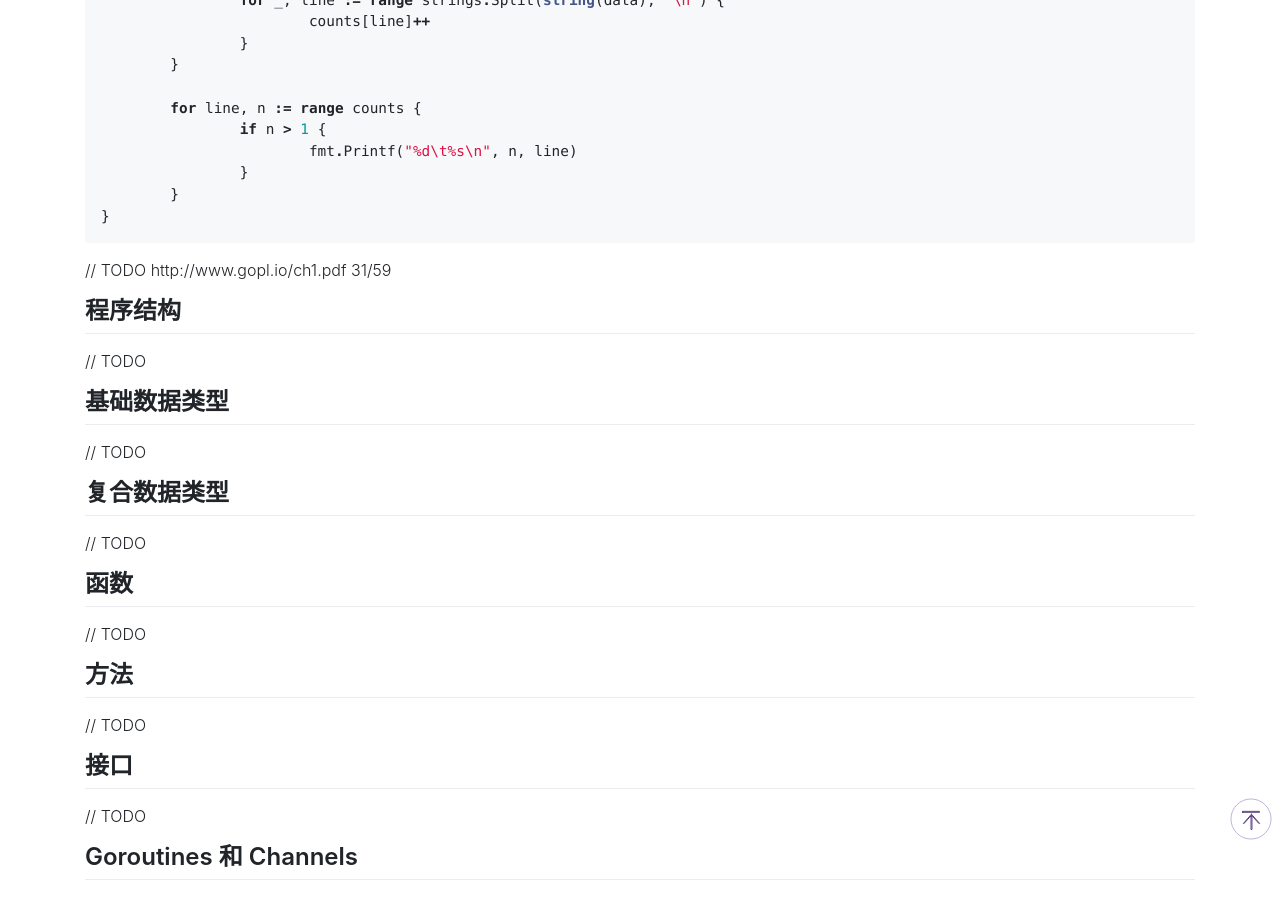
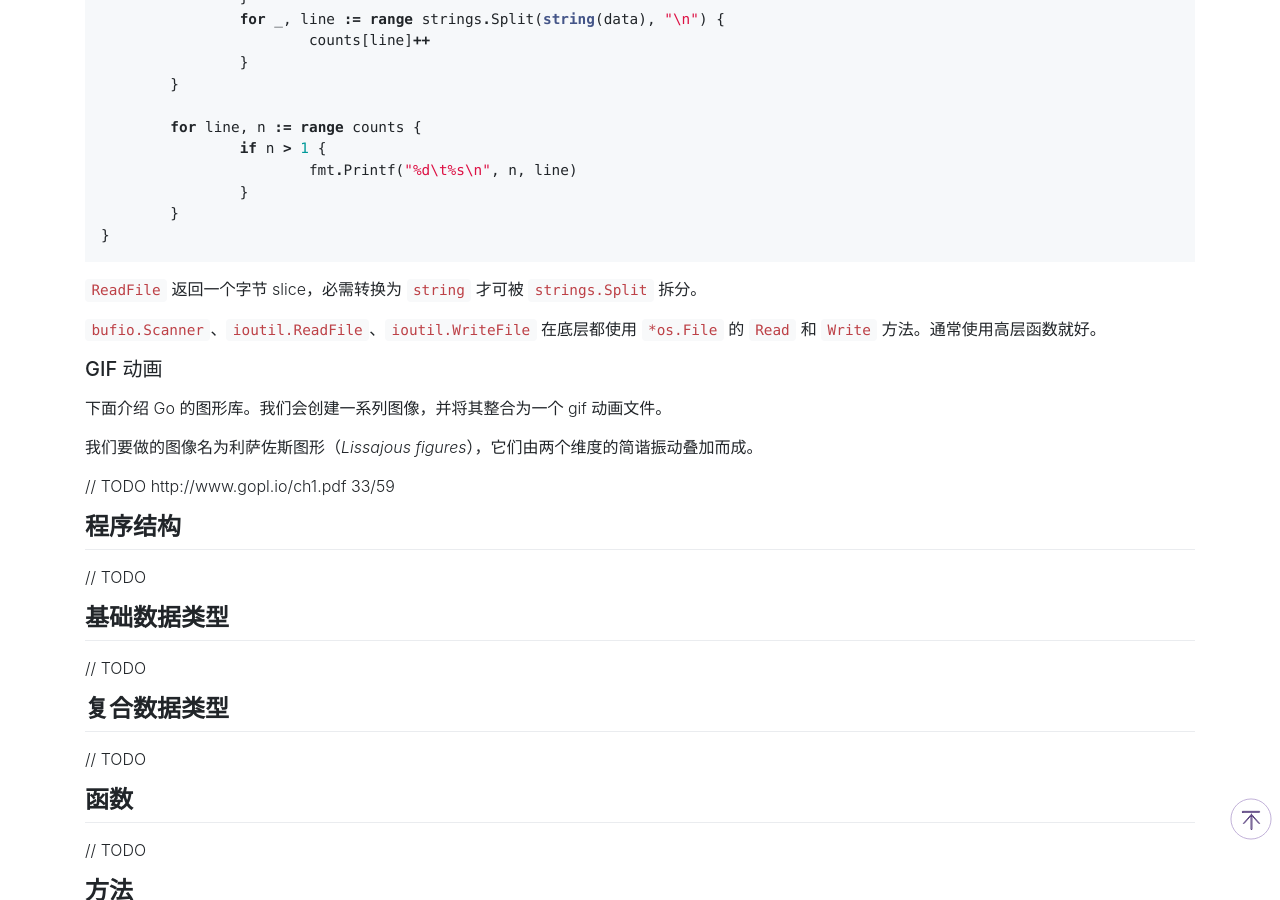
Before and after one commit to liuzhuan/liuzhuan.github.io, a Jekyll site: the page built from _posts/2017-12-14-golang-primer.md, in a window 1280 px wide and 900 px high, scrolled down 9671 px. Built offline with Jekyll 4.4.1, drawn with Linux system fonts in a browser that asks for light colours; nearby versions of some CDN libraries; comment, search, counter and statistics services are not loaded.

Commit message:
adding golang animated gif contents

````diff
--- a/_posts/2017-12-14-golang-primer.md
+++ b/_posts/2017-12-14-golang-primer.md
@@ -444,7 +444,17 @@ func main() {
 }
 ```
 
-// TODO http://www.gopl.io/ch1.pdf 31/59
+`ReadFile` 返回一个字节 slice，必需转换为 `string` 才可被 `strings.Split` 拆分。
+
+`bufio.Scanner`、`ioutil.ReadFile`、`ioutil.WriteFile` 在底层都使用 `*os.File` 的 `Read` 和 `Write` 方法。通常使用高层函数就好。
+
+### GIF 动画
+
+下面介绍 Go 的图形库。我们会创建一系列图像，并将其整合为一个 gif 动画文件。
+
+我们要做的图像名为利萨佐斯图形（*Lissajous figures*），它们由两个维度的简谐振动叠加而成。
+
+// TODO http://www.gopl.io/ch1.pdf 33/59
 
 ## 程序结构
 
````
